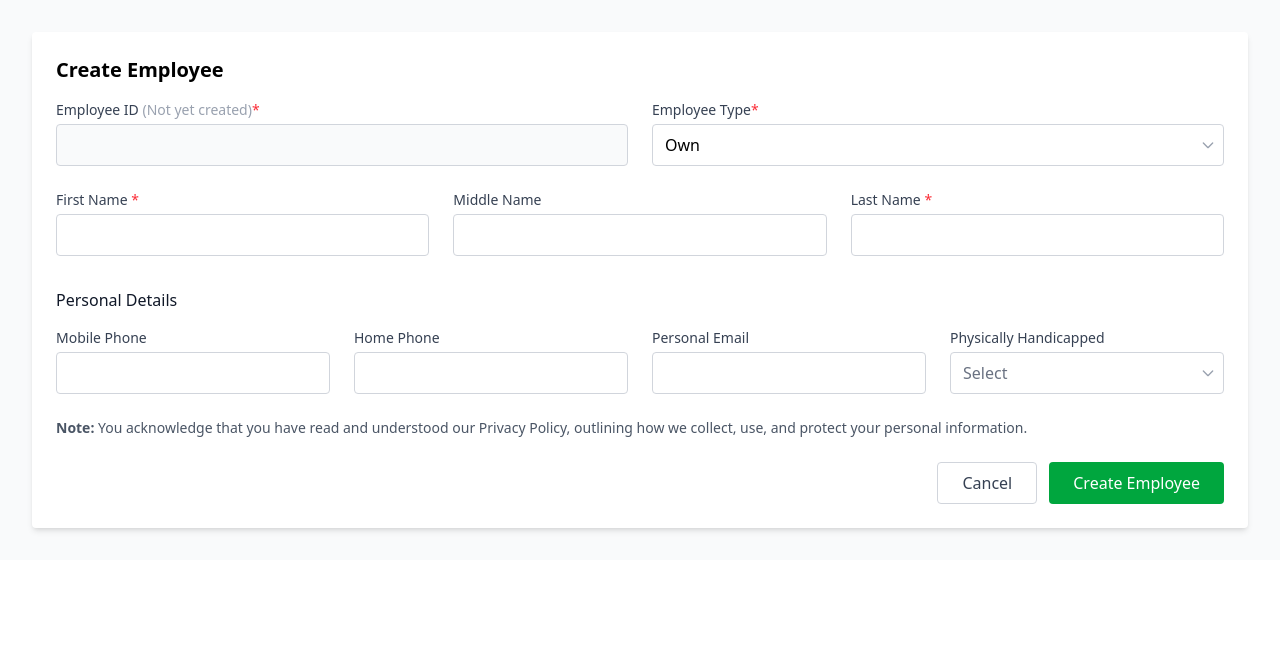
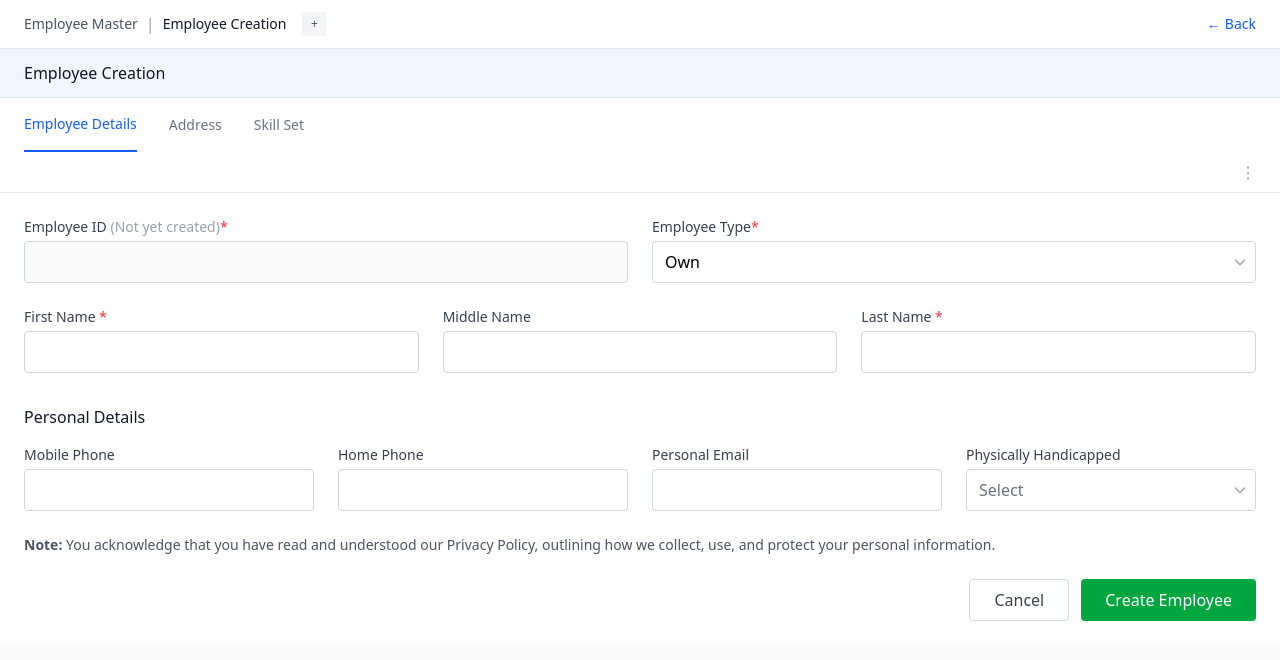
Before and after one commit to archanaprabhat/employee-form, a React (Vite) app in the folder employee-ui/: page / in a window 1280 px wide. Shown: the top 660 px of the page. Built offline with nearby package versions, Linux system fonts and the light colour scheme.

Commit message:
Implement Employee Creation Form in App component

```diff
--- a/employee-ui/src/App.jsx
+++ b/employee-ui/src/App.jsx
@@ -30,11 +30,54 @@ const EmployeeCreationForm = () => {
   };
 
   return (
-    <div className="bg-gray-50 p-8">
+    <div className="min-h-screen bg-gray-50">
+      {/* Header */}
+      <div className="bg-white border-b border-gray-200">
+        <div className="px-6 py-3 flex items-center justify-between">
+          <div className="flex items-center space-x-2">
+            <span className="text-gray-600 text-sm">Employee Master</span>
+            <span className="text-gray-400">|</span>
+            <span className="text-gray-900 text-sm font-medium">Employee Creation</span>
+            <button className="ml-2 w-6 h-6 bg-gray-100 rounded flex items-center justify-center text-gray-600 text-xs">
+              +
+            </button>
+          </div>
+          <button className="text-blue-600 text-sm flex items-center">
+            <span className="mr-1">←</span> Back
+          </button>
+        </div>
+      </div>
+
+      {/* Blue header bar */}
+      <div className="bg-blue-50 border-b border-blue-100">
+        <div className="px-6 py-3">
+          <h1 className="text-gray-900 font-medium">Employee Creation</h1>
+        </div>
+      </div>
+
+      {/* Tabs */}
+      <div className="bg-white border-b border-gray-200">
+        <div className="px-6">
+          <div className="flex space-x-8">
+            <button className="py-4 text-blue-600 border-b-2 border-blue-600 font-medium text-sm">
+              Employee Details
+            </button>
+            <button className="py-4 text-gray-500 text-sm hover:text-gray-700">
+              Address
+            </button>
+            <button className="py-4 text-gray-500 text-sm hover:text-gray-700">
+              Skill Set
+            </button>
+          </div>
+          <div className="flex justify-end py-2">
+            <button className="text-gray-400">⋮</button>
+          </div>
+        </div>
+      </div>
+
       {/* Form Content */}
-      <div className="bg-white p-6 rounded shadow-md">
-        <h2 className="text-xl font-semibold mb-4">Create Employee</h2>
-
+      <div className="bg-white">
+        <div className="px-6 py-6">
           {/* First Row - Employee ID and Type */}
           <div className="grid grid-cols-2 gap-6 mb-6">
             <div>
@@ -206,6 +249,7 @@ const EmployeeCreationForm = () => {
           </div>
         </div>
       </div>
+    </div>
   );
 };
 
```
Lines whose indentation alone changed are shown as unchanged.
